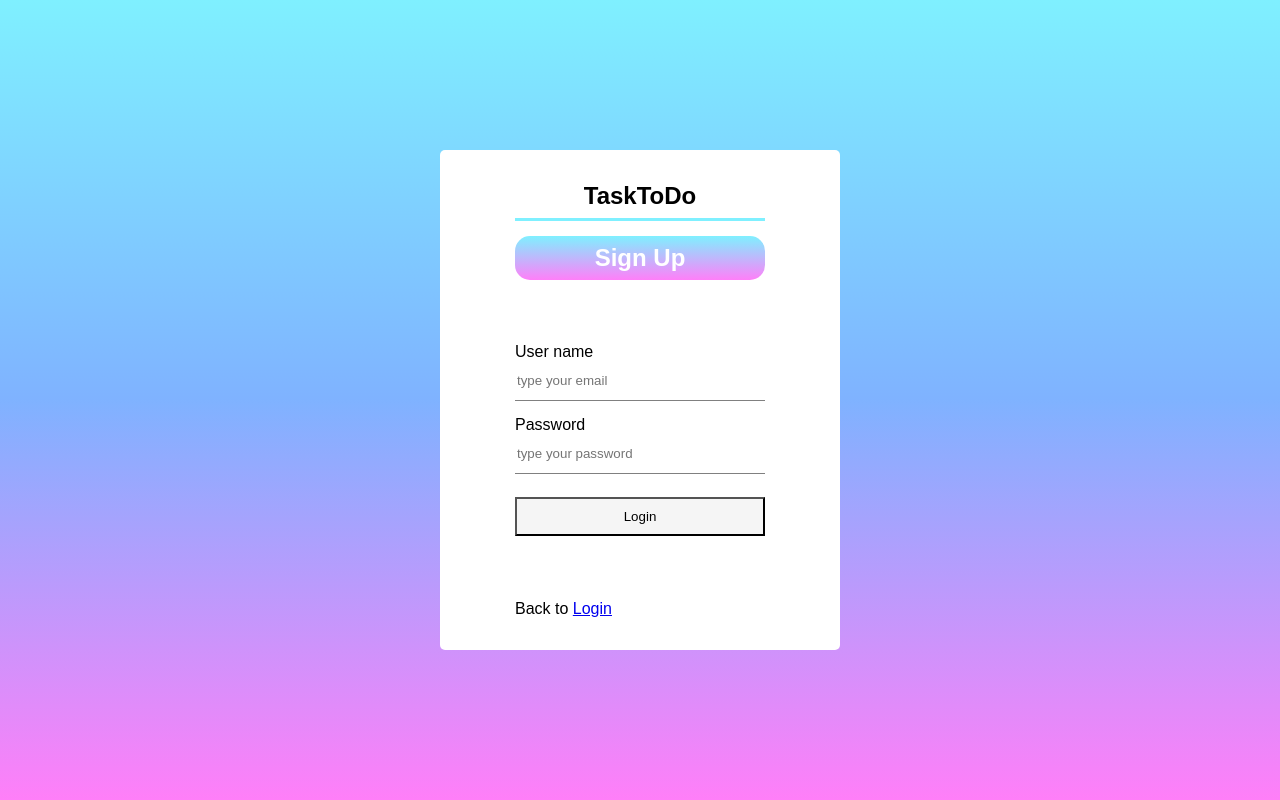
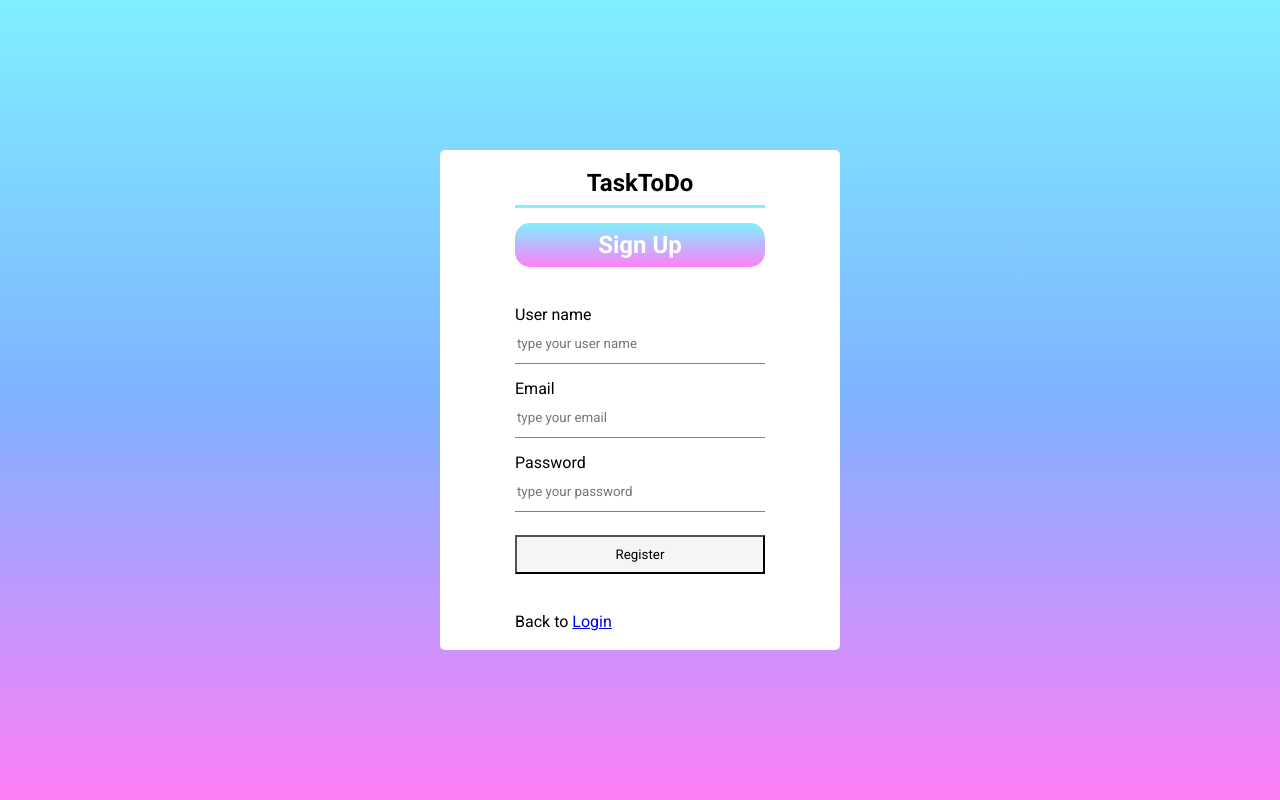
Before and after one commit to ElDev1/tasks-frontend, a React (Vite) app: page /register in a window 1280 px wide. Built offline with nearby package versions, Linux system fonts and the light colour scheme.

Commit message:
create signup function and register validations

```diff
--- a/src/components/auth/register/Register.jsx
+++ b/src/components/auth/register/Register.jsx
@@ -1,7 +1,7 @@
 import styles from '../login.module.css'
 import { Formik } from 'formik'
 import * as Yup from 'yup'
-import { signin } from '../../../services/signin.js'
+import { signup } from '../../../services/signup'
 import Swal from 'sweetalert2'
 import { Link } from 'react-router-dom'
 
@@ -12,6 +12,9 @@ const Login = () => {
       .required('Email required'),
     password: Yup.string()
       .required('Password required')
+      .min(4),
+    userName: Yup.string()
+      .required('user name required')
       .min(4)
   })
 
@@ -24,17 +27,11 @@ const Login = () => {
             <h2>Sign Up</h2>
           </div>
           <Formik
-            initialValues={{ email: '', password: '' }}
+            initialValues={{ userName: '', email: '', password: '' }}
             validationSchema={validate}
             onSubmit={(values, { resetForm }) => {
-              signin(values).then(res => {
+              signup(values).then(res => {
                 console.log(res)
-                if (res.message === 'user not found') {
-                  Swal.fire({
-                    title: 'user not found',
-                    confirmButtonColor: '#ff00f280'
-                  })
-                }
               })
               resetForm()
             }}
@@ -42,7 +39,19 @@ const Login = () => {
             {({ values, errors, touched, handleBlur, handleChange, handleSubmit, isSubmitting }) => (
               <form className={styles.loginForm} onSubmit={handleSubmit}>
                 <div className={styles.inputContainer}>
-                  <label id='email'>User name</label>
+                  <label id='userName'>User name</label>
+                  <input
+                    name='userName'
+                    type='text'
+                    onChange={handleChange}
+                    onBlur={handleBlur}
+                    value={values.userName}
+                    placeholder='type your user name'
+                  />
+                  {errors.userName && touched.userName && <p style={{ color: 'red', fontSize: '12px' }}>{errors.userName}</p>}
+                </div>
+                <div className={styles.inputContainer}>
+                  <label id='email'>Email</label>
                   <input
                     name='email'
                     type='email'
@@ -65,7 +74,7 @@ const Login = () => {
                   />
                   {errors.password && touched.password && <p style={{ color: 'red', fontSize: '12px' }}>{errors.password}</p>}
                 </div>
-                <button className={styles.loginButton} disabled={isSubmitting}>Login</button>
+                <button className={styles.loginButton} disabled={isSubmitting}>Register</button>
               </form>
             )}
           </Formik>
--- a/src/index.css
+++ b/src/index.css
@@ -1,5 +1,8 @@
+@import url('https://fonts.googleapis.com/css2?family=Roboto:wght@100;300;400;500;700;900&family=Sen:wght@400;700;800&display=swap');
+
 * {
   margin: 0;
   box-sizing: border-box;
   font-family: Arial, Helvetica, sans-serif;
+  font-family: 'Roboto', sans-serif;
 }
--- /dev/null
+++ b/src/services/signup.js
@@ -0,0 +1,13 @@
+import { API_URL } from './API_URL'
+
+export const signup = (data) => {
+  return fetch(`${API_URL}/api/auth/signup`, {
+    method: 'POST',
+    headers: {
+      'Content-Type': 'application/json;charset=utf-8'
+    },
+    body: JSON.stringify({ username: data.userName, email: data.email, password: data.password })
+  })
+    .then(res => res.json())
+    .catch(err => console.error(err))
+}
```
